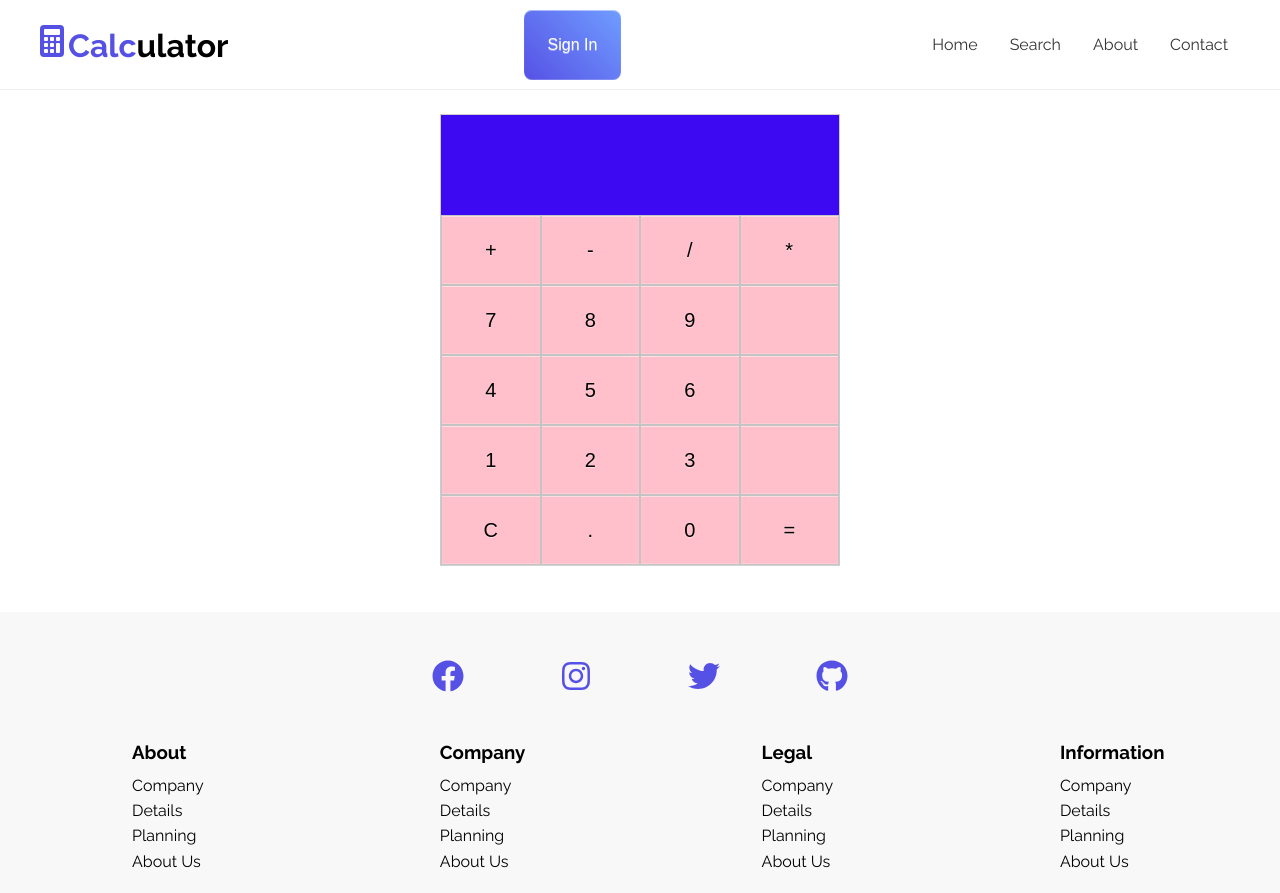
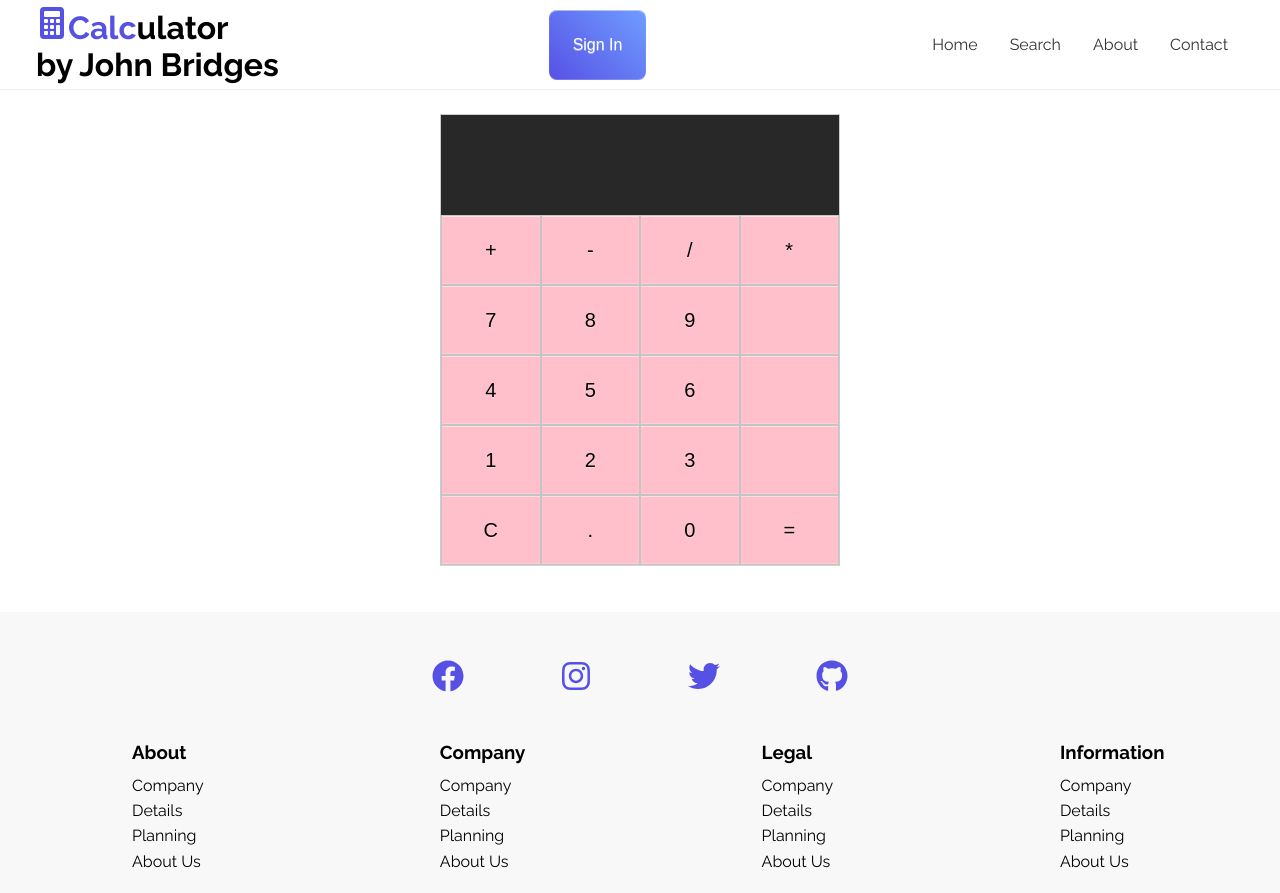
Before and after one commit to jbridges373/My-Calculator-CodeAlong, a React (Create React App) app: page / in a window 1280 px wide. Built offline with nearby package versions, Linux system fonts and the light colour scheme.

Commit message:
sixth commit

```diff
--- a/src/components/calculator/Calc.css
+++ b/src/components/calculator/Calc.css
@@ -8,7 +8,7 @@
     margin-top: 250px;
     margin-bottom: -180px;
     border: 1px solid #ccc;
-    background-color: black;
+    background-color: white;
     border-radius: 0;
     position: relative;
     justify-content: center;
@@ -25,7 +25,7 @@
     height: 100px;
     border: none;
     border-radius: 0;
-    background-color: #3c09f2;
+    background-color: #282829;
     color: #fff;
     text-align: right;
     padding-right: 20px;
--- a/src/components/navbar/Navbar.js
+++ b/src/components/navbar/Navbar.js
@@ -13,7 +13,8 @@ const Navbar = () => {
     return (
         <div className='navbar'>
             <div className='container'>
-                <h1><span><BsFillCalculatorFill />Calc</span>ulator</h1>
+                <h1><span><BsFillCalculatorFill />Calc</span>ulator <br/>by John Bridges</h1>
+
                 <button className='btn'>Sign In</button>
                 <ul className={click ? 'nav-menu active' : 'nav-menu'}>
                     <li><a href='#'>Home</a></li>
```
